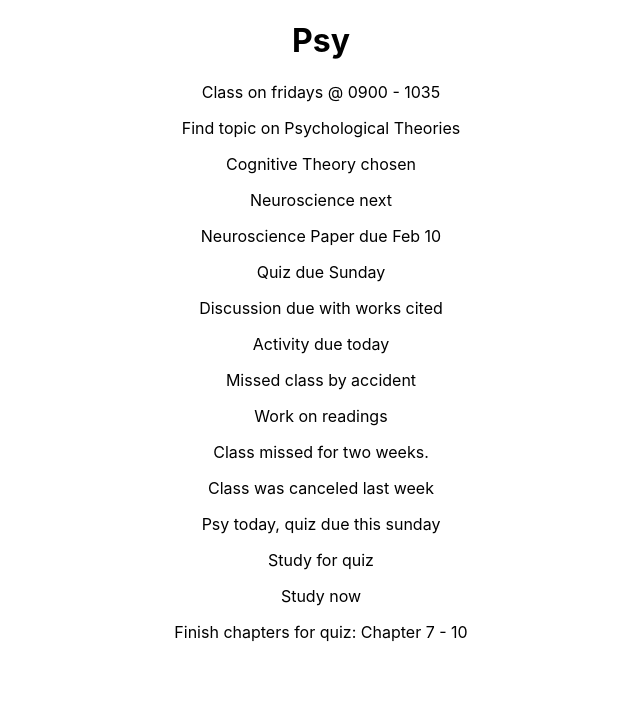
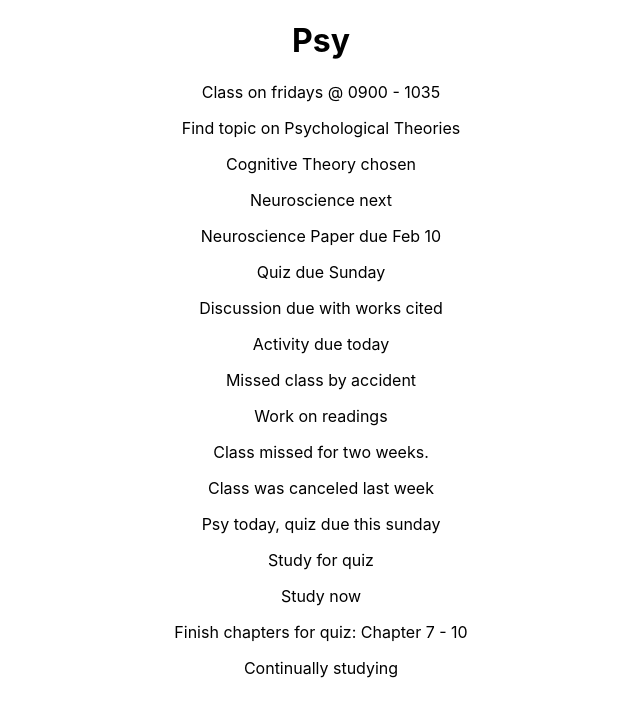
Before and after one commit to jsoomie/school-notebook, a React (Create React App) app: page /psy in a window 1280 px wide. Shown: the top 716 px of the page, without its empty margins (319-959 px from the left). Built offline with nearby package versions, Linux system fonts and the light colour scheme.

Commit message:
chore: update psy

```diff
--- a/src/pages/Psy/Psy.tsx
+++ b/src/pages/Psy/Psy.tsx
@@ -20,6 +20,7 @@ export const Psy = () => {
       <p>Study for quiz</p>
       <p>Study now</p>
       <p>Finish chapters for quiz: Chapter 7 - 10</p>
+      <p>Continually studying</p>
     </div>
   );
 };
```
